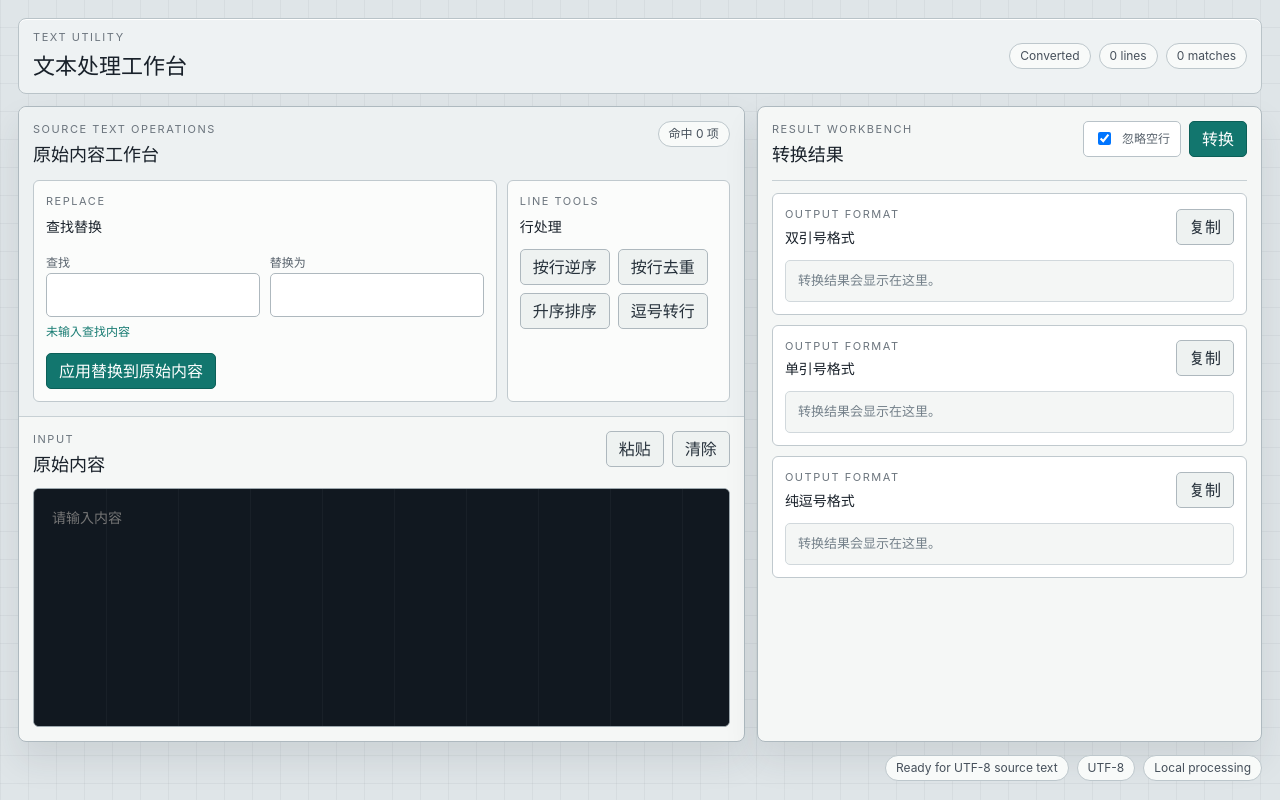
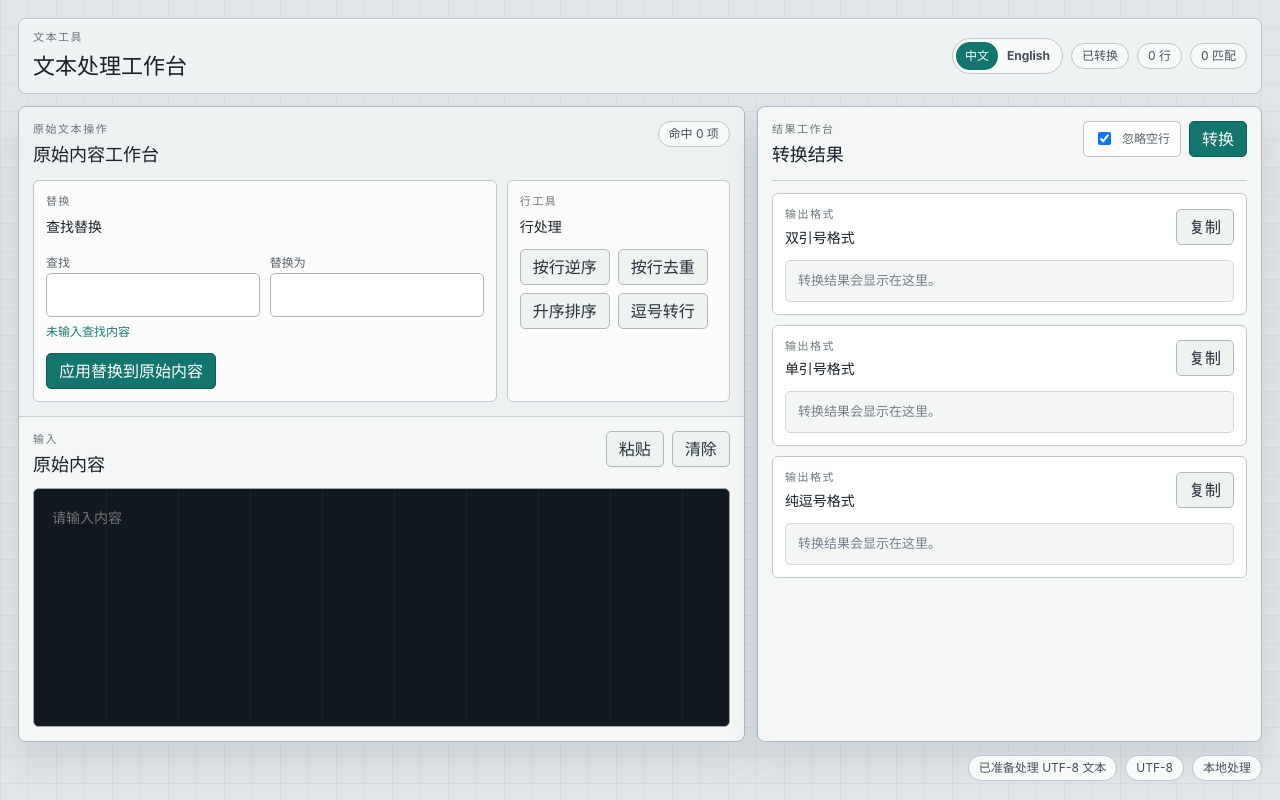
Before and after one commit to lyloou/text-tool, a React (Vite) app in the folder frontend/: page / in a window 1280 px wide. Built offline with nearby package versions, Linux system fonts and the light colour scheme.

Commit message:
Add bilingual UI text switching

```diff
--- a/frontend/src/App.css
+++ b/frontend/src/App.css
@@ -50,6 +50,32 @@
   padding: 6px 10px;
   font-size: 12px;
   line-height: 1;
+}
+
+.language-switch {
+  display: inline-flex;
+  padding: 3px;
+  border: 1px solid #bdc7cc;
+  border-radius: 999px;
+  background: #f8faf9;
+}
+
+.language-switch button {
+  appearance: none;
+  border: 0;
+  border-radius: 999px;
+  background: transparent;
+  color: #46505b;
+  padding: 5px 9px;
+  font: inherit;
+  font-size: 12px;
+  font-weight: 650;
+  cursor: pointer;
+}
+
+.language-switch button.active {
+  background: #12766e;
+  color: #ffffff;
 }
 
 .eyebrow {
--- a/frontend/src/App.tsx
+++ b/frontend/src/App.tsx
@@ -16,15 +16,94 @@ import {
   type SearchMatch,
 } from './services/tauriApi'
 
+type Language = 'zh' | 'en'
+type StatusKey =
+  | 'ready'
+  | 'converted'
+  | 'replaced'
+  | 'noSearchTerm'
+  | 'reversed'
+  | 'deduplicated'
+  | 'sorted'
+  | 'commaToLines'
+  | 'cleared'
+  | 'pasted'
+  | 'copied'
+
+const messages = {
+  zh: {
+    appEyebrow: '文本工具',
+    appTitle: '文本处理工作台',
+    statusLabel: '当前文档状态',
+    lines: '行',
+    matches: '匹配',
+    language: '语言',
+    footerReady: '已准备处理 UTF-8 文本',
+    footerEncoding: 'UTF-8',
+    footerLocal: '本地处理',
+    toastCopied: '已复制',
+    formats: {
+      double: '双引号格式',
+      single: '单引号格式',
+      plain: '纯逗号格式',
+    },
+    status: {
+      ready: '就绪',
+      converted: '已转换',
+      replaced: '已替换原始内容',
+      noSearchTerm: '未输入查找内容',
+      reversed: '已按行逆序',
+      deduplicated: '已按行去重',
+      sorted: '已升序排序',
+      commaToLines: '已将逗号内容转为行',
+      cleared: '已清除原始内容',
+      pasted: '已从剪贴板粘贴',
+      copied: '已复制',
+    },
+  },
+  en: {
+    appEyebrow: 'Text Utility',
+    appTitle: 'Text Processing Workbench',
+    statusLabel: 'Current document status',
+    lines: 'lines',
+    matches: 'matches',
+    language: 'Language',
+    footerReady: 'Ready for UTF-8 source text',
+    footerEncoding: 'UTF-8',
+    footerLocal: 'Local processing',
+    toastCopied: 'Copied',
+    formats: {
+      double: 'Double quoted',
+      single: 'Single quoted',
+      plain: 'Plain comma',
+    },
+    status: {
+      ready: 'Ready',
+      converted: 'Converted',
+      replaced: 'Replaced source text',
+      noSearchTerm: 'No search term',
+      reversed: 'Reversed source lines',
+      deduplicated: 'Deduplicated source lines',
+      sorted: 'Sorted source lines',
+      commaToLines: 'Converted comma values to lines',
+      cleared: 'Cleared source text',
+      pasted: 'Pasted from clipboard',
+      copied: 'Copied',
+    },
+  },
+} satisfies Record<Language, object>
+
 function App() {
+  const [language, setLanguage] = useState<Language>('zh')
   const [sourceText, setSourceText] = useState('')
   const [ignoreEmptyLines, setIgnoreEmptyLines] = useState(true)
   const [replaceQuery, setReplaceQuery] = useState('')
   const [replaceWith, setReplaceWith] = useState('')
   const [sourceMatches, setSourceMatches] = useState<SearchMatch[]>([])
   const [resultOutputs, setResultOutputs] = useState<ResultOutput[]>([])
-  const [status, setStatus] = useState('Ready')
+  const [status, setStatus] = useState<StatusKey>('ready')
   const [toastMessage, setToastMessage] = useState('')
+  const t = messages[language]
 
   const lineCount = useMemo(() => {
     if (!sourceText.length) {
@@ -54,14 +133,14 @@ function App() {
   async function runConvert(nextSourceText = sourceText) {
     const outputs = await convertAllFormats(nextSourceText, ignoreEmptyLines)
     setResultOutputs(outputs)
-    setStatus('Converted')
+    setStatus('converted')
   }
 
   async function runReplace() {
     const result = await replaceText(sourceText, replaceQuery, replaceWith)
     setSourceText(result.output)
     await runConvert(result.output)
-    setStatus(replaceQuery ? 'Replaced source text' : 'No search term')
+    setStatus(replaceQuery ? 'replaced' : 'noSearchTerm')
   }
 
   async function refreshMatches(text: string, query: string) {
@@ -78,64 +157,84 @@ function App() {
     const reversedText = reverseLinesLocal(sourceText)
     setSourceText(reversedText)
     await runConvert(reversedText)
-    setStatus('Reversed source lines')
+    setStatus('reversed')
   }
 
   async function handleDeduplicateLines() {
     const result = await deduplicateLines(sourceText)
     setSourceText(result.output)
     await runConvert(result.output)
-    setStatus('Deduplicated source lines')
+    setStatus('deduplicated')
   }
 
   async function handleSortLines() {
     const result = await sortLinesAscending(sourceText)
     setSourceText(result.output)
     await runConvert(result.output)
-    setStatus('Sorted source lines')
+    setStatus('sorted')
   }
 
   async function handleCommaValuesToLines() {
     const result = await commaValuesToLines(sourceText)
     setSourceText(result.output)
     await runConvert(result.output)
-    setStatus('Converted comma values to lines')
+    setStatus('commaToLines')
   }
 
   async function handleClearSource() {
     setSourceText('')
     await runConvert('')
-    setStatus('Cleared source text')
+    setStatus('cleared')
   }
 
   async function handlePasteSource() {
     const text = await readClipboardText()
     setSourceText(text)
     await runConvert(text)
-    setStatus('Pasted from clipboard')
+    setStatus('pasted')
   }
 
-  async function handleCopy(output: string, label: string) {
+  async function handleCopy(output: string) {
     if (!output) {
       return
     }
 
     await writeClipboardText(output)
-    setStatus(`Copied ${label}`)
-    setToastMessage('已复制')
+    setStatus('copied')
+    setToastMessage(t.toastCopied)
   }
 
   return (
     <main className="app-shell">
       <header className="app-header">
         <div>
-          <p className="eyebrow">Text Utility</p>
-          <h1>文本处理工作台</h1>
+          <p className="eyebrow">{t.appEyebrow}</p>
+          <h1>{t.appTitle}</h1>
         </div>
-        <div className="header-metrics" aria-label="Current document status">
-          <span>{status}</span>
-          <span>{lineCount} lines</span>
-          <span>{sourceMatches.length} matches</span>
+        <div className="header-metrics" aria-label={t.statusLabel}>
+          <div className="language-switch" aria-label={t.language}>
+            <button
+              className={language === 'zh' ? 'active' : ''}
+              type="button"
+              onClick={() => setLanguage('zh')}
+            >
+              中文
+            </button>
+            <button
+              className={language === 'en' ? 'active' : ''}
+              type="button"
+              onClick={() => setLanguage('en')}
+            >
+              English
+            </button>
+          </div>
+          <span>{t.status[status]}</span>
+          <span>
+            {lineCount} {t.lines}
+          </span>
+          <span>
+            {sourceMatches.length} {t.matches}
+          </span>
         </div>
       </header>
 
@@ -145,6 +244,7 @@ function App() {
             replaceQuery={replaceQuery}
             replaceWith={replaceWith}
             matchCount={sourceMatches.length}
+            text={toolbarText[language]}
             onReplaceQueryChange={setReplaceQuery}
             onReplaceWithChange={setReplaceWith}
             onReplace={() => void runReplace()}
@@ -157,6 +257,7 @@ function App() {
             value={sourceText}
             searchQuery={replaceQuery}
             matches={sourceMatches}
+            text={inputText[language]}
             onChange={setSourceText}
             onClearSource={() => void handleClearSource()}
             onPasteSource={() => void handlePasteSource()}
@@ -166,16 +267,18 @@ function App() {
         <ResultView
           ignoreEmptyLines={ignoreEmptyLines}
           outputs={resultOutputs}
+          text={resultText[language]}
+          formatLabels={t.formats}
           onIgnoreEmptyLinesChange={setIgnoreEmptyLines}
           onConvert={() => void runConvert()}
-          onCopy={(output, label) => void handleCopy(output, label)}
+          onCopy={(output) => void handleCopy(output)}
         />
       </section>
 
       <footer className="status-bar">
-        <span>Ready for UTF-8 source text</span>
-        <span>UTF-8</span>
-        <span>Local processing</span>
+        <span>{t.footerReady}</span>
+        <span>{t.footerEncoding}</span>
+        <span>{t.footerLocal}</span>
       </footer>
 
       {toastMessage ? (
@@ -187,6 +290,81 @@ function App() {
   )
 }
 
+const toolbarText = {
+  zh: {
+    eyebrow: '原始文本操作',
+    title: '原始内容工作台',
+    matchCount: (count: number) => `命中 ${count} 项`,
+    replaceEyebrow: '替换',
+    replaceTitle: '查找替换',
+    find: '查找',
+    replaceWith: '替换为',
+    matchHint: (query: string, count: number) => (query ? `匹配 ${count} 项` : '未输入查找内容'),
+    applyReplace: '应用替换到原始内容',
+    lineToolsEyebrow: '行工具',
+    lineToolsTitle: '行处理',
+    reverseLines: '按行逆序',
+    deduplicateLines: '按行去重',
+    sortLines: '升序排序',
+    commaToLines: '逗号转行',
+  },
+  en: {
+    eyebrow: 'Source Text Operations',
+    title: 'Source Workbench',
+    matchCount: (count: number) => `${count} matches`,
+    replaceEyebrow: 'Replace',
+    replaceTitle: 'Find and Replace',
+    find: 'Find',
+    replaceWith: 'Replace with',
+    matchHint: (query: string, count: number) => (query ? `${count} matches` : 'No search term'),
+    applyReplace: 'Apply replacement',
+    lineToolsEyebrow: 'Line Tools',
+    lineToolsTitle: 'Line Processing',
+    reverseLines: 'Reverse lines',
+    deduplicateLines: 'Deduplicate',
+    sortLines: 'Sort ascending',
+    commaToLines: 'Comma to lines',
+  },
+}
+
+const inputText = {
+  zh: {
+    eyebrow: '输入',
+    title: '原始内容',
+    paste: '粘贴',
+    clear: '清除',
+    placeholder: '请输入内容',
+  },
+  en: {
+    eyebrow: 'Input',
+    title: 'Source Content',
+    paste: 'Paste',
+    clear: 'Clear',
+    placeholder: 'Enter content',
+  },
+}
+
+const resultText = {
+  zh: {
+    eyebrow: '结果工作台',
+    title: '转换结果',
+    ignoreEmptyLines: '忽略空行',
+    convert: '转换',
+    formatEyebrow: '输出格式',
+    copy: '复制',
+    empty: '转换结果会显示在这里。',
+  },
+  en: {
+    eyebrow: 'Result Workbench',
+    title: 'Conversion Results',
+    ignoreEmptyLines: 'Ignore empty lines',
+    convert: 'Convert',
+    formatEyebrow: 'Output Format',
+    copy: 'Copy',
+    empty: 'Conversion results appear here.',
+  },
+}
+
 function reverseLinesLocal(value: string) {
   return value.split('\n').reverse().join('\n')
 }
--- a/frontend/src/components/InputEditor.tsx
+++ b/frontend/src/components/InputEditor.tsx
@@ -5,12 +5,19 @@ type InputEditorProps = {
   value: string
   searchQuery: string
   matches: SearchMatch[]
+  text: {
+    eyebrow: string
+    title: string
+    paste: string
+    clear: string
+    placeholder: string
+  }
   onChange: (value: string) => void
   onClearSource: () => void
   onPasteSource: () => void
 }
 
-function InputEditor({ value, searchQuery, matches, onChange, onClearSource, onPasteSource }: InputEditorProps) {
+function InputEditor({ value, searchQuery, matches, text, onChange, onClearSource, onPasteSource }: InputEditorProps) {
   const highlightRef = useRef<HTMLDivElement>(null)
 
   function handleScroll(event: React.UIEvent<HTMLTextAreaElement>) {
@@ -26,15 +33,15 @@ function InputEditor({ value, searchQuery, matches, onChange, onClearSource, onP
     <section className="panel editor-panel">
       <div className="panel-header">
         <div>
-          <p className="eyebrow">Input</p>
-          <h2>原始内容</h2>
+          <p className="eyebrow">{text.eyebrow}</p>
+          <h2>{text.title}</h2>
         </div>
         <div className="input-actions">
           <button className="secondary-button" type="button" onClick={onPasteSource}>
-            粘贴
+            {text.paste}
           </button>
           <button className="secondary-button" type="button" onClick={onClearSource}>
-            清除
+            {text.clear}
           </button>
         </div>
       </div>
@@ -47,7 +54,7 @@ function InputEditor({ value, searchQuery, matches, onChange, onClearSource, onP
           value={value}
           onChange={(event) => onChange(event.target.value)}
           onScroll={handleScroll}
-          placeholder="请输入内容"
+          placeholder={text.placeholder}
           spellCheck={false}
         />
       </div>
--- a/frontend/src/components/ResultView.tsx
+++ b/frontend/src/components/ResultView.tsx
@@ -3,14 +3,26 @@ import type { ResultOutput } from '../services/tauriApi'
 type ResultViewProps = {
   ignoreEmptyLines: boolean
   outputs: ResultOutput[]
+  text: {
+    eyebrow: string
+    title: string
+    ignoreEmptyLines: string
+    convert: string
+    formatEyebrow: string
+    copy: string
+    empty: string
+  }
+  formatLabels: Record<ResultOutput['format'], string>
   onIgnoreEmptyLinesChange: (value: boolean) => void
   onConvert: () => void
-  onCopy: (output: string, label: string) => void
+  onCopy: (output: string) => void
 }
 
 function ResultView({
   ignoreEmptyLines,
   outputs,
+  text,
+  formatLabels,
   onIgnoreEmptyLinesChange,
   onConvert,
   onCopy,
@@ -19,8 +31,8 @@ function ResultView({
     <section className="result-panel workbench-panel">
       <div className="panel-header result-header">
         <div>
-          <p className="eyebrow">Result Workbench</p>
-          <h2>转换结果</h2>
+          <p className="eyebrow">{text.eyebrow}</p>
+          <h2>{text.title}</h2>
         </div>
         <div className="result-actions">
           <label className="toggle">
@@ -29,10 +41,10 @@ function ResultView({
               checked={ignoreEmptyLines}
               onChange={(event) => onIgnoreEmptyLinesChange(event.target.checked)}
             />
-            <span>忽略空行</span>
+            <span>{text.ignoreEmptyLines}</span>
           </label>
           <button className="primary-button" type="button" onClick={onConvert}>
-            转换
+            {text.convert}
           </button>
         </div>
       </div>
@@ -42,11 +54,11 @@ function ResultView({
           <article key={item.format} className="result-card">
             <div className="result-card-header">
               <div>
-                <p className="eyebrow">Output Format</p>
-                <h3>{item.label}</h3>
+                <p className="eyebrow">{text.formatEyebrow}</p>
+                <h3>{formatLabels[item.format]}</h3>
               </div>
-              <button className="secondary-button" type="button" onClick={() => onCopy(item.output, item.label)}>
-                复制
+              <button className="secondary-button" type="button" onClick={() => onCopy(item.output)}>
+                {text.copy}
               </button>
             </div>
             <div className="result-surface">
@@ -55,7 +67,7 @@ function ResultView({
                   {item.output}
                 </p>
               ) : (
-                <p className="empty-state">转换结果会显示在这里。</p>
+                <p className="empty-state">{text.empty}</p>
               )}
             </div>
           </article>
--- a/frontend/src/components/Toolbar.tsx
+++ b/frontend/src/components/Toolbar.tsx
@@ -2,6 +2,23 @@ type ToolbarProps = {
   replaceQuery: string
   replaceWith: string
   matchCount: number
+  text: {
+    eyebrow: string
+    title: string
+    matchCount: (count: number) => string
+    replaceEyebrow: string
+    replaceTitle: string
+    find: string
+    replaceWith: string
+    matchHint: (query: string, count: number) => string
+    applyReplace: string
+    lineToolsEyebrow: string
+    lineToolsTitle: string
+    reverseLines: string
+    deduplicateLines: string
+    sortLines: string
+    commaToLines: string
+  }
   onReplaceQueryChange: (value: string) => void
   onReplaceWithChange: (value: string) => void
   onReplace: () => void
@@ -15,6 +32,7 @@ function Toolbar({
   replaceQuery,
   replaceWith,
   matchCount,
+  text,
   onReplaceQueryChange,
   onReplaceWithChange,
   onReplace,
@@ -27,53 +45,53 @@ function Toolbar({
     <section className="toolbar-panel source-toolbar">
       <div className="toolbar-row">
         <div>
-          <p className="eyebrow">Source Text Operations</p>
-          <h2>原始内容工作台</h2>
+          <p className="eyebrow">{text.eyebrow}</p>
+          <h2>{text.title}</h2>
         </div>
-        <p className="match-count">命中 {matchCount} 项</p>
+        <p className="match-count">{text.matchCount(matchCount)}</p>
       </div>
 
       <div className="tool-grid source-tool-grid">
         <div className="tool-block replace-tool">
           <div className="mini-tool-header">
-            <p className="eyebrow">Replace</p>
-            <h3>查找替换</h3>
+            <p className="eyebrow">{text.replaceEyebrow}</p>
+            <h3>{text.replaceTitle}</h3>
           </div>
           <div className="field-row two-columns">
             <label>
-              <span>查找</span>
+              <span>{text.find}</span>
               <input value={replaceQuery} onChange={(event) => onReplaceQueryChange(event.target.value)} />
-              <span className="match-hint">{replaceQuery ? `匹配 ${matchCount} 项` : '未输入查找内容'}</span>
+              <span className="match-hint">{text.matchHint(replaceQuery, matchCount)}</span>
             </label>
             <label>
-              <span>替换为</span>
+              <span>{text.replaceWith}</span>
               <input value={replaceWith} onChange={(event) => onReplaceWithChange(event.target.value)} />
             </label>
           </div>
           <div className="source-action-row">
             <button className="primary-button" type="button" onClick={onReplace}>
-              应用替换到原始内容
+              {text.applyReplace}
             </button>
           </div>
         </div>
 
         <div className="tool-block quick-actions">
           <div className="mini-tool-header">
-            <p className="eyebrow">Line Tools</p>
-            <h3>行处理</h3>
+            <p className="eyebrow">{text.lineToolsEyebrow}</p>
+            <h3>{text.lineToolsTitle}</h3>
           </div>
           <div className="source-action-row compact-actions">
             <button className="secondary-button" type="button" onClick={onReverseLines}>
-              按行逆序
+              {text.reverseLines}
             </button>
             <button className="secondary-button" type="button" onClick={onDeduplicateLines}>
-              按行去重
+              {text.deduplicateLines}
             </button>
             <button className="secondary-button" type="button" onClick={onSortLines}>
-              升序排序
+              {text.sortLines}
             </button>
             <button className="secondary-button" type="button" onClick={onCommaValuesToLines}>
-              逗号转行
+              {text.commaToLines}
             </button>
           </div>
         </div>
```
